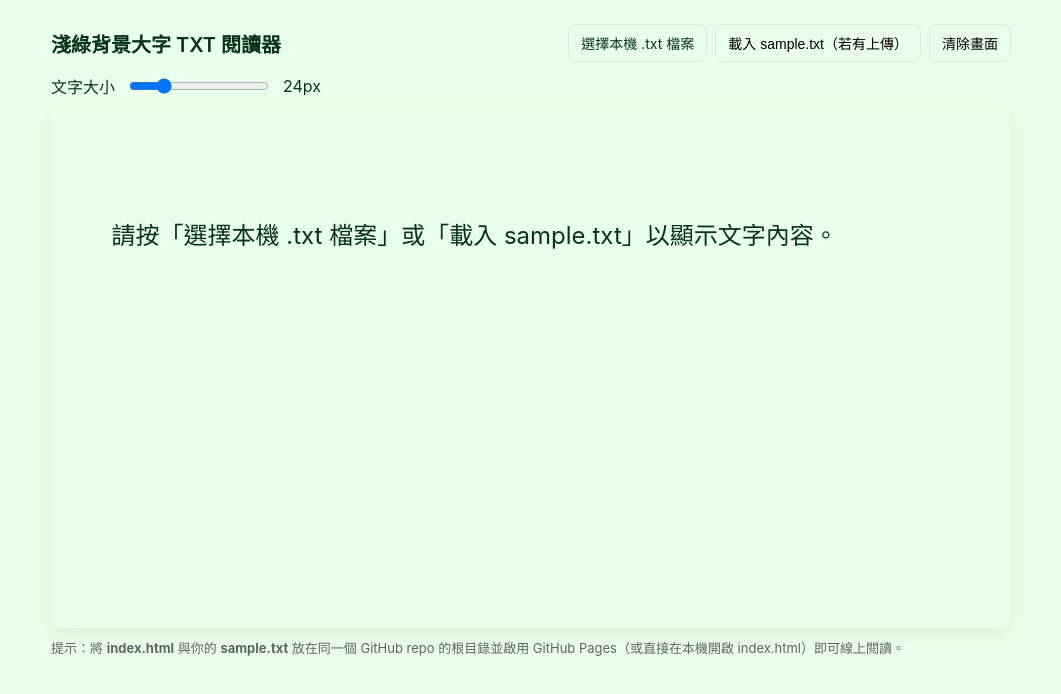
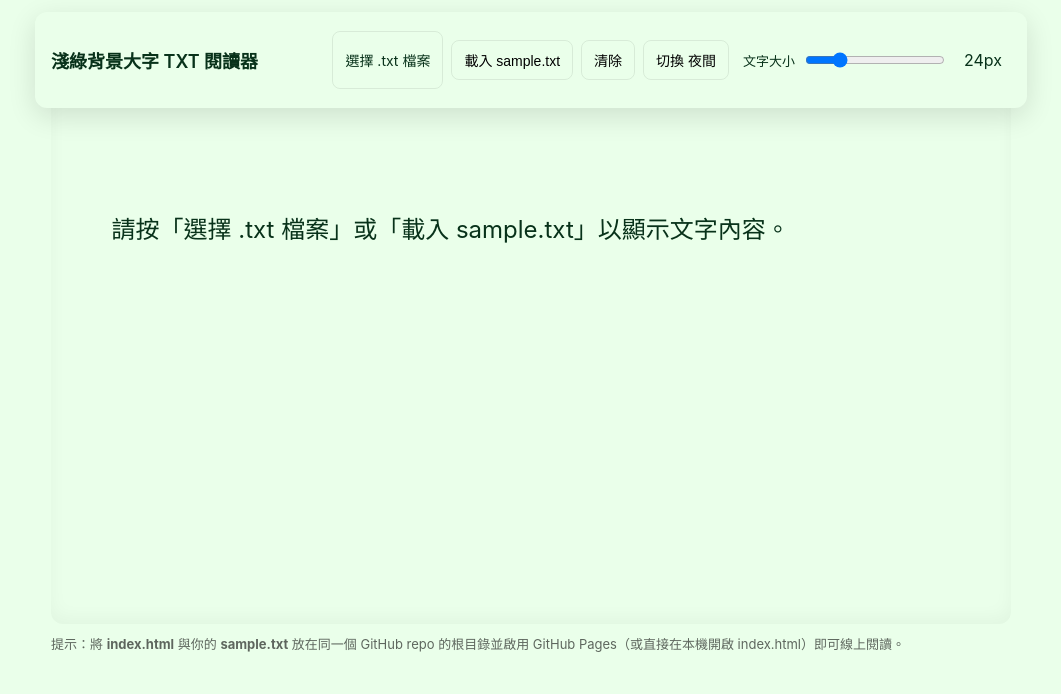
Before and after one commit to ctyo090/Reader, a plain HTML site: page index.html in a window 1280 px wide. Shown: the whole page, without its empty margins (109-1170 px from the left). Drawn offline with Linux system fonts and the light colour scheme.

Commit message:
Update index.html

```diff
--- a/index.html
+++ b/index.html
@@ -6,10 +6,22 @@
   <title>淺綠背景大字 TXT 閱讀器</title>
   <style>
     :root{
-      --bg: #eaffea; /* 淺綠背景 */
+      --bg: #eaffea; /* 淺綠背景（白天） */
       --text-color: #08321a;
+      --control-bg: #eaffea;
+      --accent: #0b5f35;
       --base-size: 24px; /* 預設文字大小 */
+      --header-height: 72px;
     }
+
+    /* 夜間模式預設變數（當 body.add("dark") 時會套用） */
+    body.dark{
+      --bg: #07120b; /* 深夜背景 */
+      --text-color: #d7f1dd; /* 文字顏色 */
+      --control-bg: rgba(10,10,10,0.5);
+      --accent: #66c08a;
+    }
+
     html,body{height:100%;}
     body{
       margin:0;
@@ -21,7 +33,9 @@
       display:flex;
       flex-direction:column;
       align-items:center;
-      padding:24px;
+      /* 增加上方空間以容納固定的 topbar */
+      padding-top: calc(var(--header-height) + 16px);
+      transition: background-color 240ms ease, color 240ms ease;
     }
 
     .container{
@@ -29,18 +43,32 @@
       max-width:960px;
     }
 
-    header{
+    /* 固定在頁面上方的 topbar（不會捲動） */
+    .topbar{
+      position:fixed;
+      top:12px;
+      left:50%;
+      transform:translateX(-50%);
+      width:calc(100% - 48px);
+      max-width:960px;
+      height:var(--header-height);
       display:flex;
       align-items:center;
       justify-content:space-between;
       gap:12px;
-      margin-bottom:12px;
+      padding:12px 16px;
+      border-radius:12px;
+      background: var(--control-bg);
+      box-shadow: 0 8px 28px rgba(0,0,0,0.12);
+      z-index:9999;
+      backdrop-filter: blur(6px);
     }
 
     h1{
-      font-size:20px;
+      font-size:18px;
       margin:0;
       font-weight:600;
+      color:var(--text-color);
     }
 
     .controls{
@@ -51,28 +79,42 @@
 
     input[type=file]{display:none}
     .btn{
+      display:inline-flex;
+      align-items:center;
+      justify-content:center;
+      gap:8px;
       background:transparent;
       border:1px solid rgba(0,0,0,0.08);
       padding:8px 12px;
       border-radius:8px;
       cursor:pointer;
       font-size:14px;
+      min-height:40px;
+      white-space:nowrap;
+    }
+
+    /* 讓按鈕在夜間模式也保持可讀與一致 */
+    body.dark .btn{
+      border-color: rgba(255,255,255,0.08);
+      color:var(--text-color);
     }
 
     .btn:active{transform:translateY(1px)}
 
+    /* 內容顯示區：背景與整體頁面相同（透明） */
     .viewer{
-      background: var(--bg);
+      background: transparent; /* 跟頁面背景一致 */
       border-radius:12px;
-      padding:20px;
+      padding:28px 20px;
       min-height:60vh;
-      box-shadow: 0 6px 18px rgba(0,0,0,0.06);
       overflow:auto;
-      line-height:1.8;
+      line-height:1.9;
       font-size:var(--base-size);
       white-space:pre-wrap; /* 保留換行 */
       word-break:break-word;
       color:var(--text-color);
+      /* 在夜間或白天都會有輕微內陰影以提升閱讀焦點，但不改變背景顏色 */
+      box-shadow: inset 0 -6px 18px rgba(0,0,0,0.04);
     }
 
     .footnote{
@@ -91,39 +133,44 @@
       width:140px;
     }
 
+    /* 在行動裝置上做些微調 */
     @media (max-width:600px){
       :root{ --base-size:20px }
       h1{font-size:16px}
+      .topbar{ left:8px; transform:none; width:calc(100% - 16px); }
     }
   </style>
 </head>
 <body>
-  <div class="container">
-    <header>
+  <div class="topbar" role="region" aria-label="控制列">
     <h1>淺綠背景大字 TXT 閱讀器</h1>
+
     <div class="controls">
-        <label for="fileInput" class="btn">選擇本機 .txt 檔案</label>
+      <label for="fileInput" class="btn" title="選擇本機 .txt 檔案">選擇 .txt 檔案</label>
       <input id="fileInput" type="file" accept=".txt,text/plain">
+
       <div class="actions">
-          <button id="loadSample" class="btn">載入 sample.txt（若有上傳）</button>
-          <button id="clearBtn" class="btn">清除畫面</button>
+        <button id="loadSample" class="btn" title="載入與 index.html 同目錄的 sample.txt">載入 sample.txt</button>
+        <button id="clearBtn" class="btn" title="清除畫面內容">清除</button>
+        <button id="toggleTheme" class="btn" title="切換 日間 / 夜間 模式">切換 夜/日</button>
+      </div>
+
+      <div style="display:flex;align-items:center;gap:8px;margin-left:6px">
+        <label for="fontRange" style="font-size:13px;">文字大小</label>
+        <input id="fontRange" class="range" type="range" min="14" max="60" value="24">
+        <span id="fontSizeLabel" style="min-width:56px;text-align:center;display:inline-block">24px</span>
       </div>
     </div>
-    </header>
-
-    <div style="display:flex;gap:12px;align-items:center;margin-bottom:10px;">
-      <label>文字大小</label>
-      <input id="fontRange" class="range" type="range" min="14" max="60" value="24">
-      <span id="fontSizeLabel">24px</span>
   </div>
 
-    <main class="viewer" id="viewer" role="article" aria-live="polite">
+  <main class="container">
+    <div class="viewer" id="viewer" role="article" aria-live="polite">
       <!-- 文字內容會顯示在這裡 -->
-      請按「選擇本機 .txt 檔案」或「載入 sample.txt」以顯示文字內容。
-    </main>
+      請按「選擇 .txt 檔案」或「載入 sample.txt」以顯示文字內容。
+    </div>
 
     <div class="footnote">提示：將 <strong>index.html</strong> 與你的 <strong>sample.txt</strong> 放在同一個 GitHub repo 的根目錄並啟用 GitHub Pages（或直接在本機開啟 index.html）即可線上閱讀。</div>
-  </div>
+  </main>
 
   <script>
     const fileInput = document.getElementById('fileInput');
@@ -132,10 +179,12 @@
     const clearBtn = document.getElementById('clearBtn');
     const fontRange = document.getElementById('fontRange');
     const fontSizeLabel = document.getElementById('fontSizeLabel');
+    const toggleTheme = document.getElementById('toggleTheme');
 
     function showText(text, name){
-      // 將純文字放進 viewer，保留換行
-      viewer.textContent = `--- ${name || '檔案內容'} ---\n\n` + text;
+      viewer.textContent = `--- ${name || '檔案內容'} ---
+
+` + text;
       viewer.scrollTop = 0;
     }
 
@@ -177,11 +226,29 @@
       fontSizeLabel.textContent = v + 'px';
     });
 
-    // 可用按鍵快速操作：按 L 載入 sample.txt，按 C 清除
+    // 主題切換（加/移除 body.dark）
+    toggleTheme.addEventListener('click', ()=>{
+      document.body.classList.toggle('dark');
+      // 更新按鈕文字提示
+      const isDark = document.body.classList.contains('dark');
+      toggleTheme.textContent = isDark ? '切換 日間' : '切換 夜間';
+    });
+
+    // 可用按鍵快速操作：按 L 載入 sample.txt，按 C 清除，按 D 切換主題
     window.addEventListener('keydown', (e)=>{
       if(e.key === 'l' || e.key === 'L') loadSample.click();
       if(e.key === 'c' || e.key === 'C') clearBtn.click();
+      if(e.key === 'd' || e.key === 'D') toggleTheme.click();
     });
+
+    // 初始化：如果需要可自動偵測 prefers-color-scheme
+    (function initTheme(){
+      try{
+        const prefersDark = window.matchMedia && window.matchMedia('(prefers-color-scheme: dark)').matches;
+        if(prefersDark) document.body.classList.add('dark');
+        toggleTheme.textContent = document.body.classList.contains('dark') ? '切換 日間' : '切換 夜間';
+      }catch(e){}
+    })();
   </script>
 </body>
 </html>
```
Lines whose indentation alone changed are shown as unchanged.
